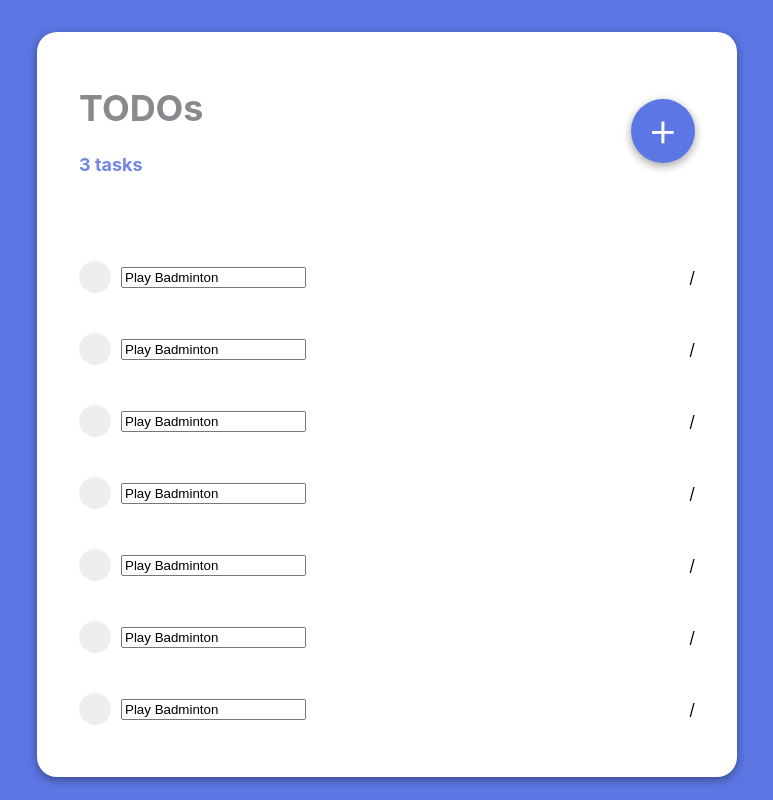
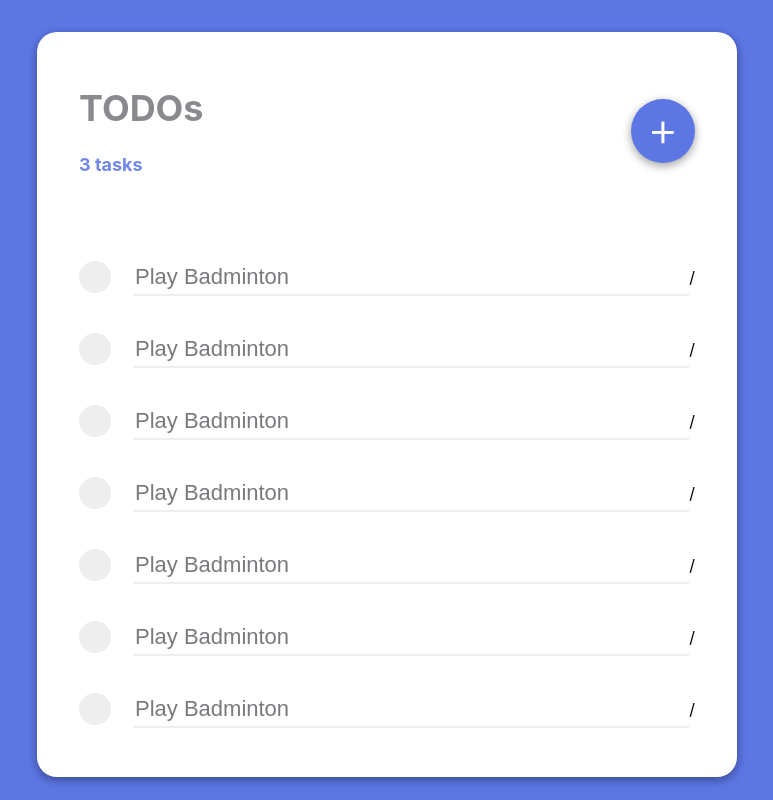
Before and after one commit to kitsanapong/todolist, a React (Create React App) app: page / in a window 1280 px wide. Shown: the whole page, without its empty margins (253-1026 px from the left). Built offline with nearby package versions, Linux system fonts and the light colour scheme.

Commit message:
Style input

```diff
--- /dev/null
+++ b/src/TextInput/TextInputStyledComponents.js
@@ -0,0 +1,19 @@
+import styled from 'styled-components'
+
+export default styled.div`
+  position: relative;
+  input {
+    border-style: none;
+    font-size: 22px;
+    outline-style: none;
+    color: #79797E;
+  }
+  .underline {
+    position: absolute;
+    width: 100%;
+    height: 2px;
+    background-color: #eee;
+    bottom: -5px;
+    left: 0px;
+  }
+`
--- /dev/null
+++ b/src/TextInput/index.js
@@ -0,0 +1,16 @@
+import React, { Component } from 'react'
+
+import TextInputStyledComponents from './TextInputStyledComponents'
+
+class TextInput extends Component {
+  render() {
+    return (
+      <TextInputStyledComponents>
+        <input type="text" value="Play Badminton" />
+        <span className="underline"></span>
+      </TextInputStyledComponents>
+    )
+  }
+}
+
+export default TextInput
--- a/src/TodoItem/TodoItemStyledComponent.js
+++ b/src/TodoItem/TodoItemStyledComponent.js
@@ -9,8 +9,13 @@ export default styled.div`
     justify-content: space-between;
     align-items: center;
     .left {
+        width: 100%;
         display: flex;
         flex-direction: row;
         align-items: center;
+        .input-wrapper {
+            width: 100%;
+            margin-left: 12px;
+        }
     }
 `
--- a/src/TodoItem/index.js
+++ b/src/TodoItem/index.js
@@ -2,6 +2,7 @@ import React, { Component } from 'react';
 
 import TodoItemStyledComponent from './TodoItemStyledComponent'
 import CheckBox from '../CheckBox'
+import TextInput from '../TextInput'
 
 class TodoItem extends Component {
   render() {
@@ -12,7 +13,7 @@ class TodoItem extends Component {
               <CheckBox />
             </div>
             <div className="input-wrapper">
-                <input  type="text" value="Play Badminton" />
+              <TextInput />
             </div>
         </div>
         <div className="right">
```
